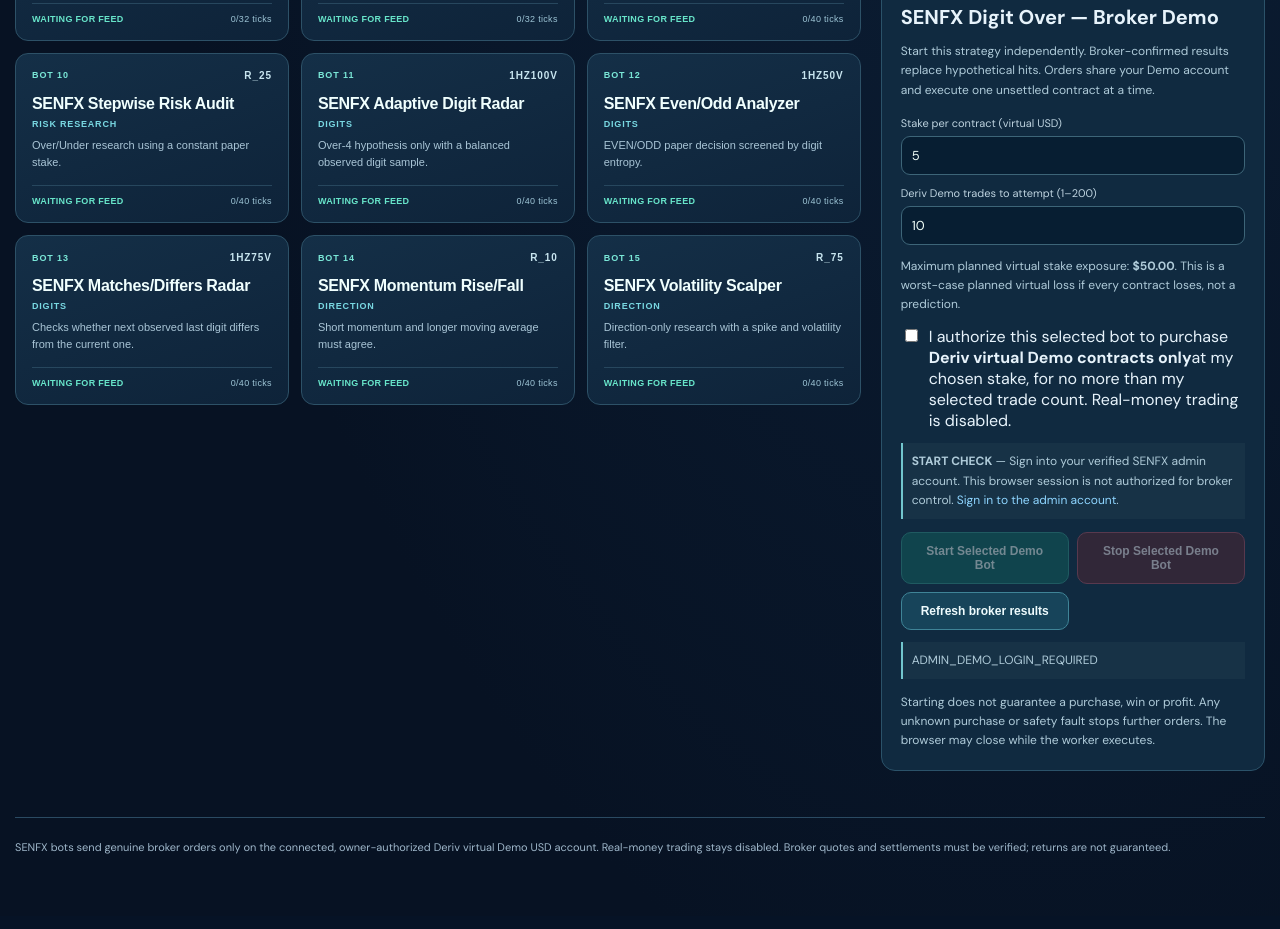
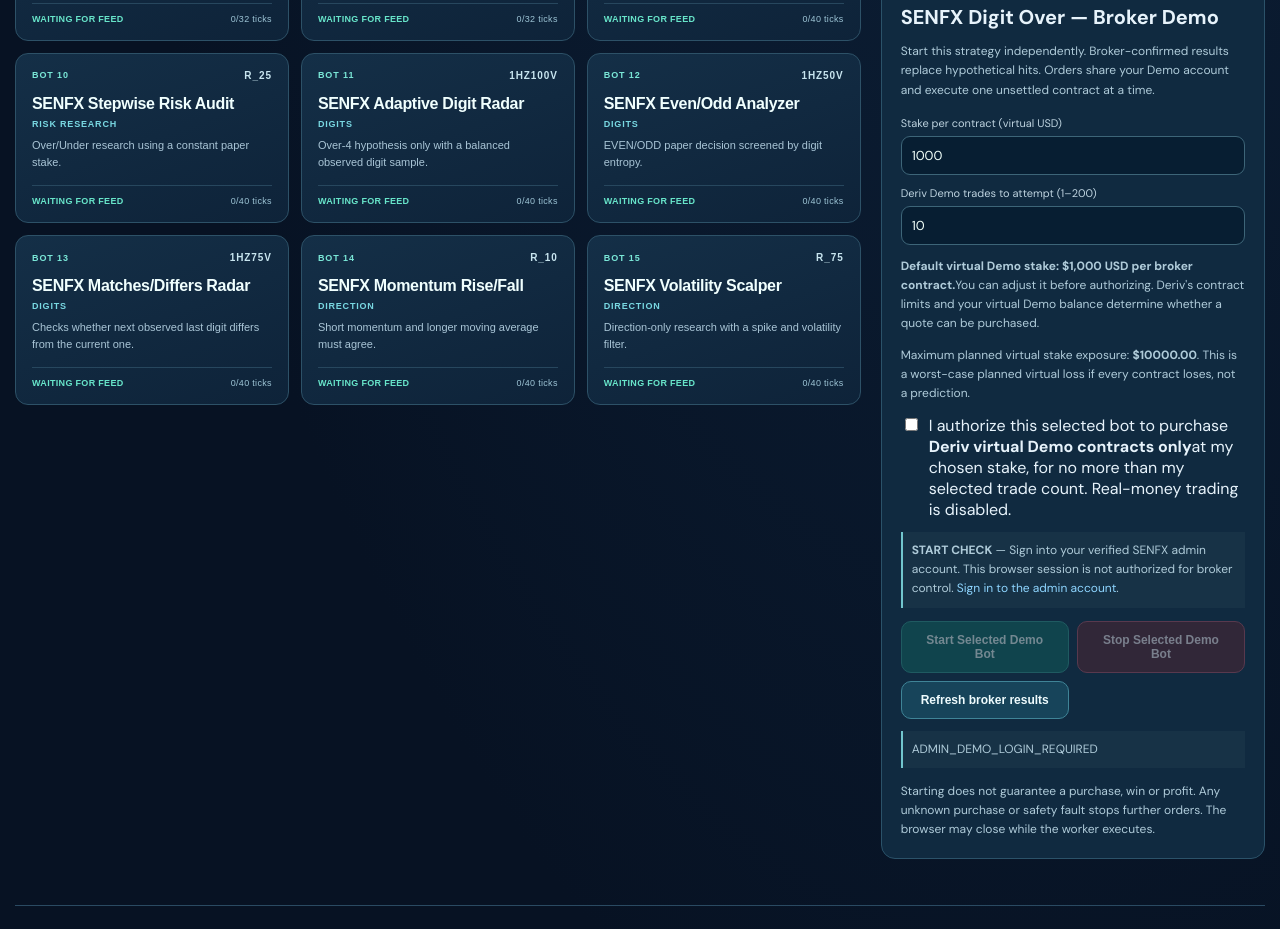
Before and after one commit to joshmo1838/trade-scheme-fx-clean, a Next.js app: page /bot-library in a window 1280 px wide. Shown: the part 1840-2769 px from the top of the page. Built offline with nearby package versions, Linux system fonts and the light colour scheme; no server answers.

Commit message:
feat(senfx-demo): prefill $1,000 virtual USD stake in individual broker controls

```diff
--- a/app/bot-library/FifteenDemoIndividualControl.tsx
+++ b/app/bot-library/FifteenDemoIndividualControl.tsx
@@ -12,7 +12,7 @@ type Snapshot={
 const API="/api/deriv/demo/bots/control";
 export default function FifteenDemoIndividualControl({botId,botName}:{botId:string;botName:string}){
  const [status,setStatus]=useState<Snapshot|null>(null);
- const [stake,setStake]=useState("5");
+ const [stake,setStake]=useState("1000");
  const [trades,setTrades]=useState("10");
  const [approved,setApproved]=useState(false);
  const [pending,setPending]=useState(false);
@@ -69,7 +69,7 @@ export default function FifteenDemoIndividualControl({botId,botName}:{botId:stri
   !status.controlsEnabled?"Broker Demo execution is not enabled in this site's server configuration.":
   running?selectedActive?"This bot has an active Demo session. Check its broker results below.":
    "Another Demo run is active. Use Stop All before starting this bot.":
-  !stakeOk?"Enter a positive Demo stake in USD, e.g. 5.":
+  !stakeOk?"Enter a positive Demo stake in USD, e.g. 1000.":
   !countOk?"Enter a whole number of Demo contracts from 1 to 200.":
   !approved?"Check the virtual-money Demo authorization box to enable Start.":
   "Ready: click Start Selected Demo Bot to activate real Deriv virtual-money Demo orders.";
@@ -86,6 +86,9 @@ export default function FifteenDemoIndividualControl({botId,botName}:{botId:stri
     <input type="number" min="1" max="200" step="1" value={trades} disabled={pending||running}
      onChange={e=>setTrades(e.target.value)}/></label>
   </div>
+  <p><strong>Default virtual Demo stake: $1,000 USD per broker contract.</strong>
+   You can adjust it before authorizing. Deriv's contract limits and your virtual Demo
+   balance determine whether a quote can be purchased.</p>
   <p>Maximum planned virtual stake exposure: <strong>{stakeOk&&countOk?("$"+(Number(stake)*total).toFixed(2)):"—"}</strong>.
    This is a worst-case planned virtual loss if every contract loses, not a prediction.</p>
   <label style={{display:"flex",gap:8,alignItems:"flex-start",margin:"12px 0"}}>
```
